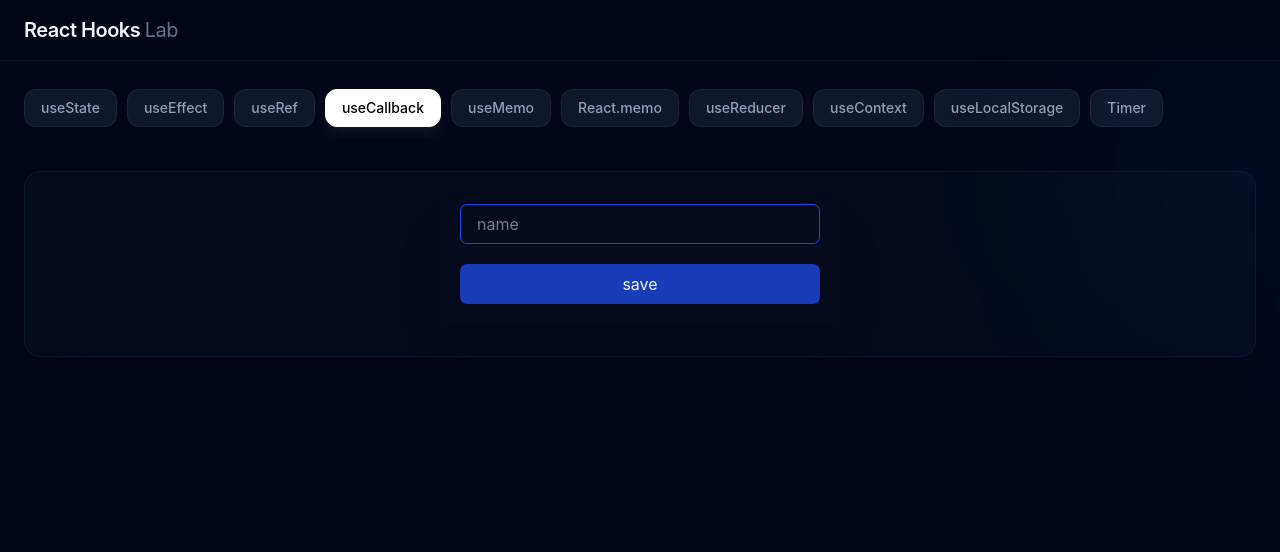
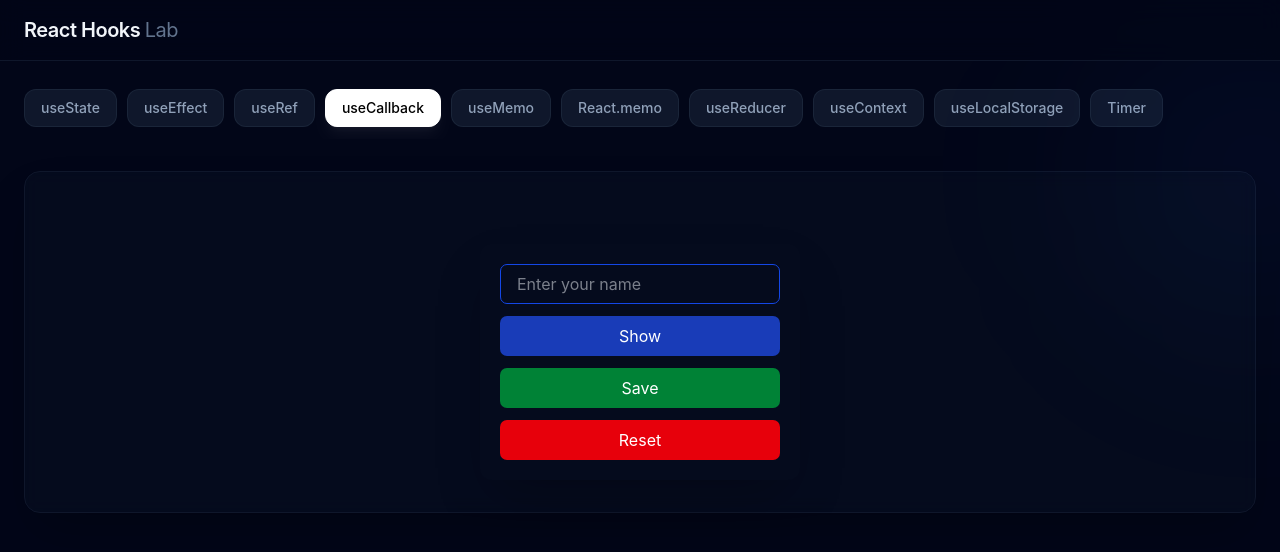
Before and after one commit to Roma-723/task7, a React (Vite) app: page /use-callback in a window 1280 px wide. Shown: the top 552 px of the page. Built offline with nearby package versions, Linux system fonts and the light colour scheme.

Commit message:
firsName

```diff
--- a/src/components/UseCallbackExample.tsx
+++ b/src/components/UseCallbackExample.tsx
@@ -2,21 +2,59 @@ import { useState, useCallback } from "react";
 
 function App() {
   const [name, setName] = useState("");
+  const [saved, setSaved] = useState("");
 
   const showName = useCallback(() => {
     alert(name);
   }, [name]);
-  console.log("name");
+
+  const saveName = () => {
+    setSaved(name);
+  };
+
+  const resetName = useCallback(() => {
+    setName("");
+    setSaved("");
+  }, []);
+
+  console.log("fistname");
+
   return (
-    <div className="flex justify-center">
-      <div className="w-100 shadow-2xl h-30">
-        <input className="w-[90%] ml-5 h-10 border pl-2 border-blue-700 rounded-[7px] outline-none placeholder:pl-2" placeholder="name"
+    <div className="flex justify-center mt-10">
+      <div className="w-80 shadow-2xl p-5 rounded-xl">
+        <input
+          className="w-full h-10 border pl-2 border-blue-700 rounded-[7px] outline-none placeholder:pl-2"
+          placeholder="Enter your name"
           value={name}
           onChange={(e) => setName(e.target.value)}
         />
-        <button className="bg-blue-800 w-[90%] ml-5 mt-5 h-10 rounded-[7px]" onClick={showName}>
-          save
+
+        <button
+          className="bg-blue-800 text-white w-full mt-3 h-10 rounded-[7px]"
+          onClick={showName}
+        >
+          Show
         </button>
+
+        <button
+          className="bg-green-700 text-white w-full mt-3 h-10 rounded-[7px]"
+          onClick={saveName}
+        >
+          Save
+        </button>
+
+        <button
+          className="bg-red-600 text-white w-full mt-3 h-10 rounded-[7px]"
+          onClick={resetName}
+        >
+          Reset
+        </button>
+
+        {saved && (
+          <p className="mt-4 text-center text-gray-700">
+            Saved: <strong>{saved}</strong>
+          </p>
+        )}
       </div>
     </div>
   );
--- a/src/components/UseMemoExample.tsx
+++ b/src/components/UseMemoExample.tsx
@@ -5,9 +5,9 @@ function UseMemoExample() {
   const [text, setText] = useState("");
 
   const square = useMemo(() => {
-    console.log("Calculated!");
     return count * count;
   }, [count]);
+  console.log("Calculated!");
 
   return (
     <div className="min-h-screen bg-slate-50 flex items-center justify-center p-4">
```
